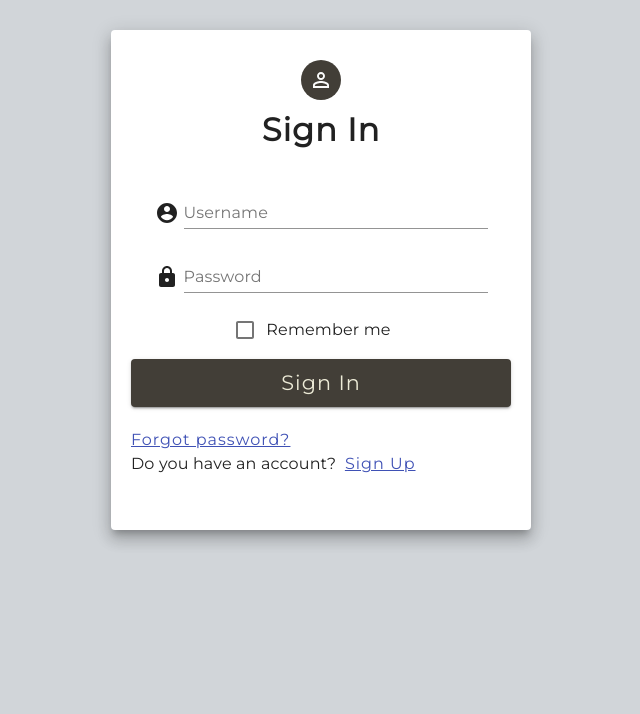
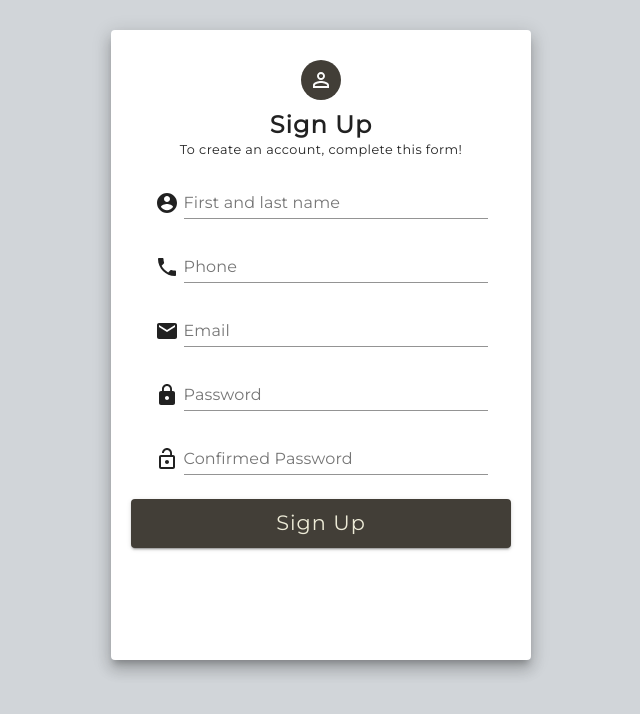
Before and after one commit to MAbdurahman/react-register-form-example, a React (Create React App) app: page / in a window 1280 px wide. Shown: the top 714 px of the page, without its empty margins (319-959 px from the left). Built offline with nearby package versions, Linux system fonts and the light colour scheme.

Commit message:
Complete temporary SignUp.jsx and styles.js

```diff
--- a/src/App.js
+++ b/src/App.js
@@ -1,11 +1,12 @@
 import React from 'react';
 import './App.css';
 import Login from './components/login/Login';
+import SignUp from './components/sign-up/SignUp';
 
 export default function App() {
   return (
     <div>
-      <Login />
+      <SignUp />
     </div>
   );
 };
--- a/src/components/sign-up/SignUp.jsx
+++ b/src/components/sign-up/SignUp.jsx
@@ -1,17 +1,83 @@
-import React, { Component } from 'react';
+import { Avatar, Button, Grid, Paper, TextField, Typography } from '@material-ui/core';
+import PersonOutlineIcon from '@material-ui/icons/PersonOutline';
+import PhoneIcon from '@material-ui/icons/Phone';
+import EmailIcon from '@material-ui/icons/Email';
+import LockIcon from '@material-ui/icons/Lock';
+import LockOpenIcon from '@material-ui/icons/LockOpen';
+import { AccountCircle, LockRounded } from '@material-ui/icons';
+import React from 'react';
+
 import useStyles from './styles';
 
-export default class SignUp extends Component {
-   constructor(props) {
-      super(props);
+export default function SignUp() {
+   const classes = useStyles();
+   return (
+      <Grid>
+         <Paper className={classes.signup__paperStyle} elevation={10} >
+            <Grid className={classes.signup__heading} align='center'>
+               <Avatar className={classes.signup__avatarStyle}>
+                  <PersonOutlineIcon />
+               </Avatar>
+               <h2 className={classes.signup__headingTitle}>Sign Up</h2>
+               <Typography className={classes.signup__caption} variant='caption'>
+                  To create an account, complete this form!
+               </Typography>
+            </Grid>
+            <Grid className={classes.signup__textFieldContainer}>
+               <AccountCircle className={classes.signup__textFieldIcon} />
+               <TextField
+                  className={classes.signup__textFieldStyle}
+                  type='text'
+                  // id='input-with-icon-grid'
+                  label='First and last name'
 
-   }
-   classes = useStyles();
-   render() {
-      return (
-         <div>
-            <h1>SignUp</h1>
-         </div>
-      );
-   };
+               />
+            </Grid>
+            <Grid className={classes.signup__textFieldContainer}>
+               <PhoneIcon className={classes.signup__textFieldIcon} />
+               <TextField
+                  className={classes.signup__textFieldStyle}
+                  type='text'
+                  // id="input-with-icon-grid"
+                  label='Phone'
+               />
+            </Grid>
+            <Grid className={classes.signup__textFieldContainer}>
+               <EmailIcon className={classes.signup__textFieldIcon} />
+               <TextField
+                  className={classes.signup__textFieldStyle}
+                  type='email'
+                  // id="input-with-icon-grid"
+                  label='Email'
+               />
+            </Grid>
+            <Grid className={classes.signup__textFieldContainer}>
+               <LockIcon className={classes.signup__textFieldIcon} />
+               <TextField
+                  className={classes.signup__textFieldStyle}
+                  type='password'
+                  // id="input-with-icon-grid"
+                  label='Password'
+               />
+            </Grid>
+            <Grid className={classes.signup__textFieldContainer}>
+               <LockOpenIcon className={classes.signup__textFieldIcon} />
+               <TextField
+                  className={classes.signup__textFieldStyle}
+                  type='password'
+                  // id="input-with-icon-grid"
+                  label='Confirmed Password'
+               />
+            </Grid>
+            <Button
+               className={classes.signup__buttonStyle}
+               type='submit'
+               fullWidth
+               variant='contained'
+            >
+               Sign Up
+            </Button>
+         </Paper>
+      </Grid>
+   );
 };
--- a/src/components/sign-up/styles.js
+++ b/src/components/sign-up/styles.js
@@ -1,3 +1,57 @@
 import { makeStyles } from '@material-ui/core/styles';
 
-export default makeStyles(theme => ({}));
+export default makeStyles(theme => ({
+	signup: {
+		textAlign: 'center',
+	},
+	signup__avatarStyle: {
+		marginBottom: '.5em',
+		marginTop: '.5em',
+		backgroundColor: '#423E37',
+   },
+   signup__buttonStyle: {
+		margin: '8px 0',
+		marginBottom: '1em',
+		fontSize: '1.3rem',
+		fontWeight: 500,
+		letterSpacing: '2px',
+		textTransform: 'capitalize',
+		backgroundColor: '#423E37',
+		color: '#EDEBD7',
+		'&:hover': {
+			backgroundColor: '#3F51B5',
+			color: '#FDEBD3',
+		},
+	},
+   signup__caption: {
+      fontSize: '.8rem',
+   },
+	signup__heading: {
+		marginBottom: '.7em',
+	},
+	signup__headingTitle: {
+		fontSize: '1.5rem',
+		fontWeight: 800,
+	},
+	signup__paperStyle: {
+		maxHeight: '630px',
+		maxWidth: '420px',
+		height: '80vh',
+		margin: '30px auto',
+		padding: '20px',
+	},
+	signup__textFieldContainer: {
+		display: 'flex',
+		flexDirection: 'row',
+		flexWrap: 'nowrap',
+		alignItems: 'center',
+		justifyContent: 'center',
+	},
+	signup__textFieldIcon: {
+		marginRight: '5px',
+	},
+	signup__textFieldStyle: {
+		width: '80%',
+		marginBottom: '1em',
+	},
+}));
```
